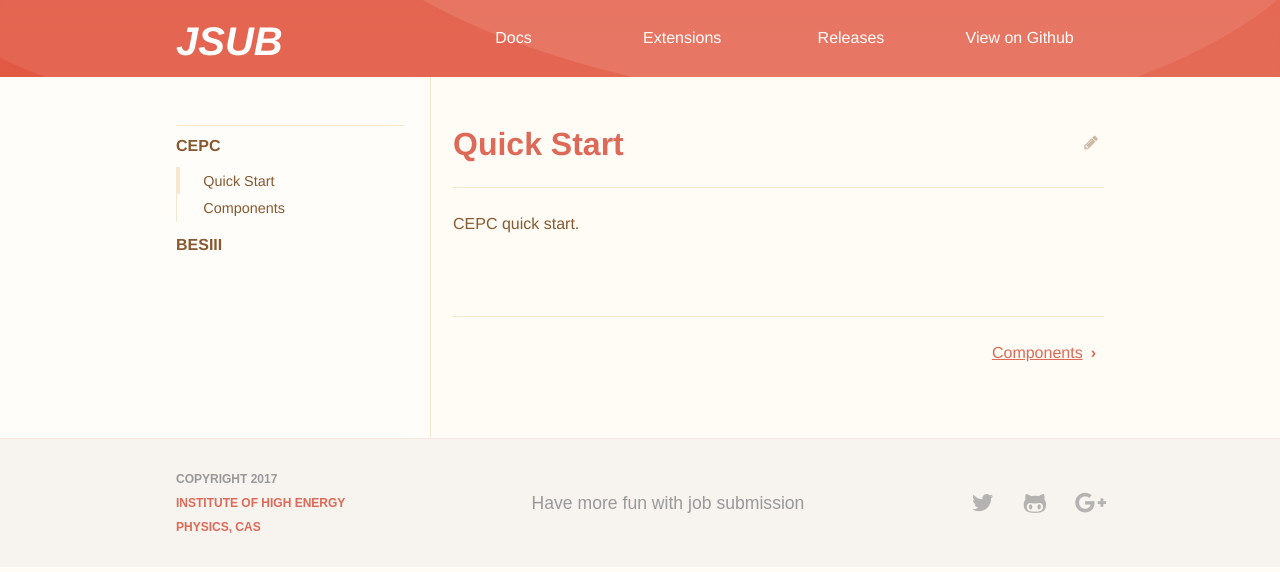
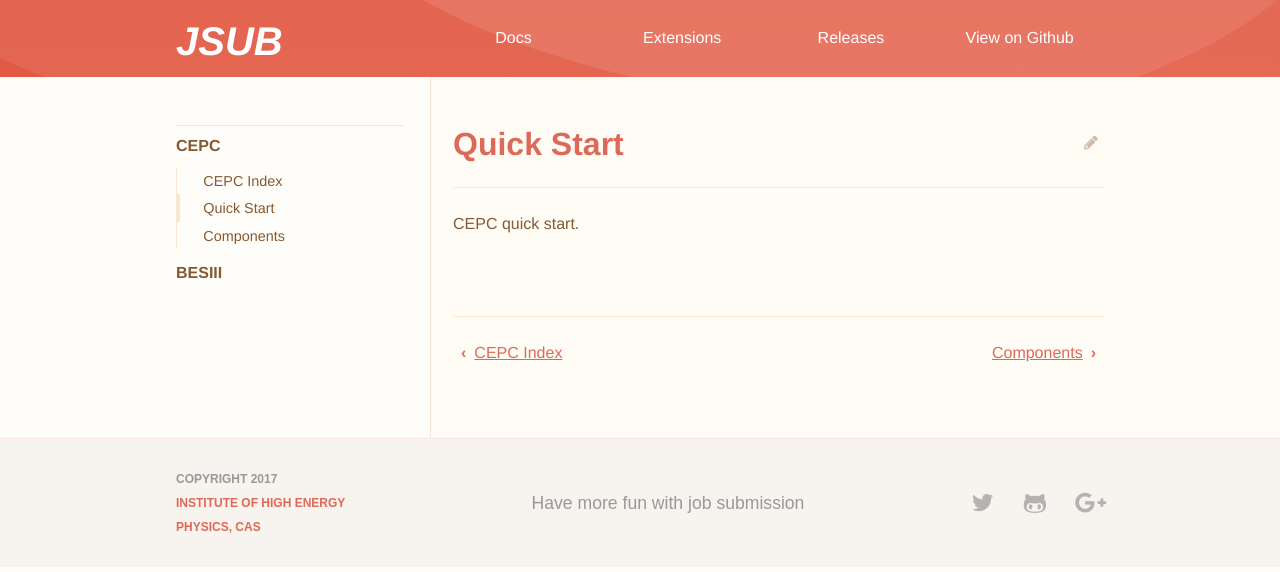
Before and after one commit to jsubpy/original_jsub_website, a Jekyll site: the page built from _exts/cepc/quickstart.md, in a window 1280 px wide. Shown: the top 572 px of the page. Built offline with Jekyll 4.4.1, drawn with Linux system fonts in a browser that asks for light colours.

Commit message:
Remove index.html in permanent links

```diff
--- a/_data/exts.yml
+++ b/_data/exts.yml
@@ -1,5 +1,6 @@
 - title: CEPC
   pages:
+    - cepc
     - cepc/quickstart
     - cepc/components
 
--- /dev/null
+++ b/_exts/cepc/index.md
@@ -0,0 +1,6 @@
+---
+title: CEPC Index
+permalink: /exts/cepc/
+---
+
+CEPC Index.
```
Also changed, not shown: _docs/index.md (+1 -1 lines), _exts/index.md (+1 -1 lines).
